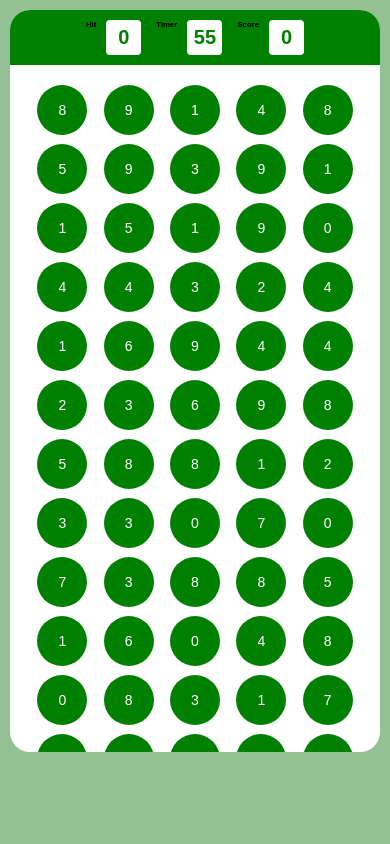
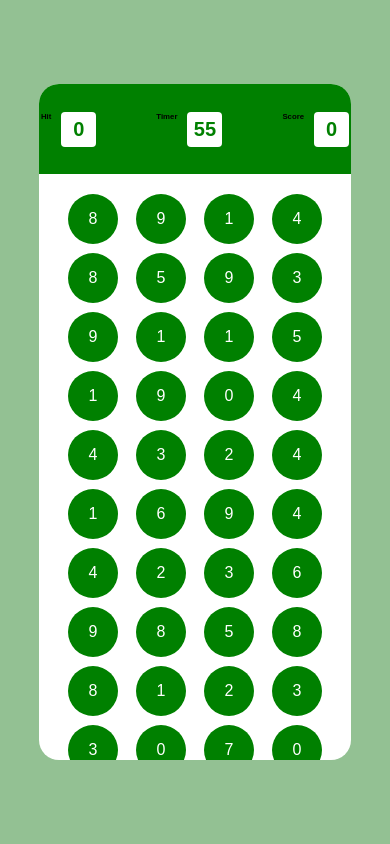
Before and after one commit to ramwarhekar02/Bubble-Game, a plain HTML site: page index.html in a window 390 px wide. Drawn offline with Linux system fonts and the light colour scheme.

Commit message:
Responsive

```diff
--- a/style.css
+++ b/style.css
@@ -46,60 +46,6 @@ html,body {
     text-align: center;
     gap: 60px;
 }
-
-@media (max-width: 600px) {
-    .page {
-        padding: 10px;
-        align-items: flex-start;
-    }
-
-    .container {
-        height: 90%;
-        width: 100%;
-    }
-
-    .nav {
-        display: flex;
-        height: auto;
-        padding: 10px;
-    }
-
-    .nav .texts {
-        gap: 15px;
-        margin-left: auto;
-        margin-right: auto;
-        text-align: center;
-    }
-
-    .nav h5 {
-        font-size: 4vw;
-        gap: 5px;
-    }
-
-    .center {
-        flex-wrap: wrap;
-        padding: 10px;
-        gap: 5px;
-    }
-
-    .center #circle {
-        height: 30px;
-        width: 30px;
-        font-size: 14px;
-    }
-
-    .nav #hit, .nav #score, .nav #timerval {
-        font-size: 10px;
-        height: 20px;
-        width: 20px;
-    }
-
-    #pen {
-        height: 30px;
-        width: 30px;
-    }
-}
-
 
 .nav h5 {
     max-width: 80%;
```
